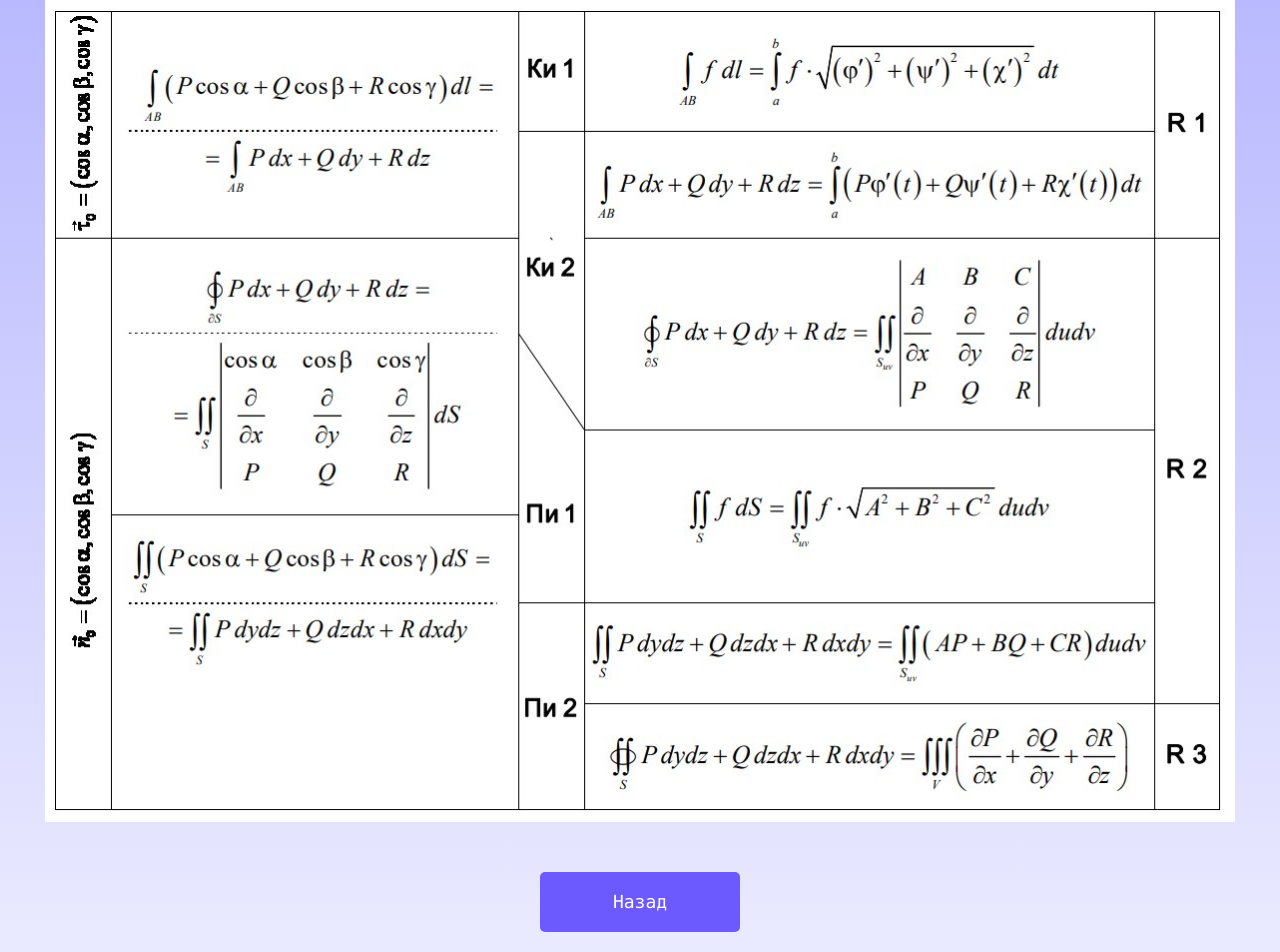
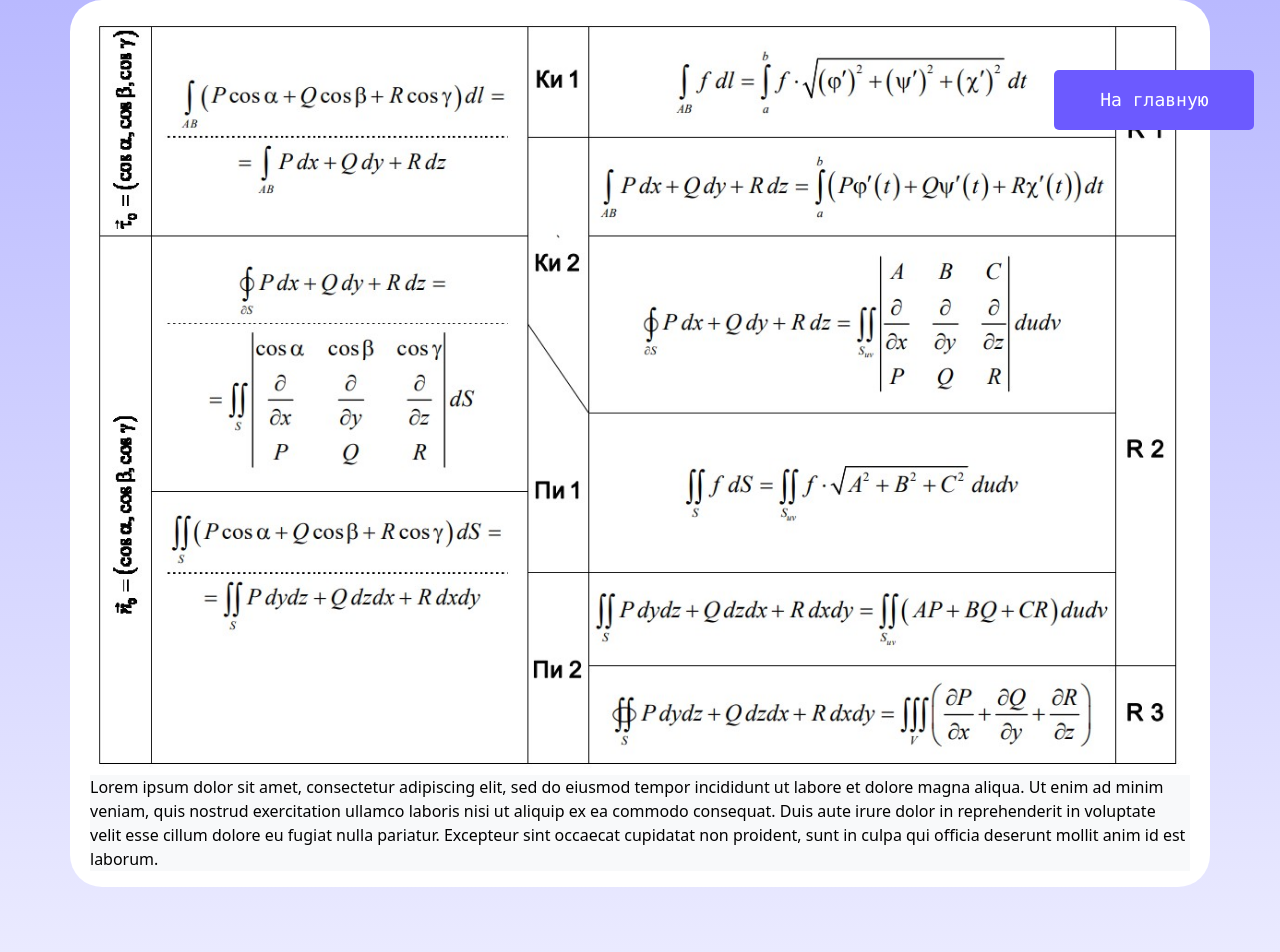
Before and after one commit to ItzSaqr/maths, a plain HTML site: page ki-pi/kipi-home.html in a window 1280 px wide. Shown: the top 952 px of the page. Drawn offline with nearby package versions, Linux system fonts and the light colour scheme.

Commit message:
никогда не мойся

```diff
--- a/ki-pi/kipi-home.html
+++ b/ki-pi/kipi-home.html
@@ -9,9 +9,21 @@
     <meta name="viewport" content="width=device-width, initial-scale=1">
 </head>
 <body>
-<div class="mx-auto p-auto" style="width: 1190px; height: 800px">
-    <img src="../img/table.jpg" class="img-fluid" />
-    <a href="../../maths/index.html" class="button">Назад</a>
+<div class="home">
+    <a href="../../maths/index.html"
+        class="button"> На главную
+    </a>
+</div>
+<div class="container p-3 rounded-5 bg-white">
+    <div class="mx-auto p-auto" style="width: 1100px">
+    <img src="../img/table.jpg" class="img-fluid"/>
+        <div class="text-bg-light" style="animation: alternate">
+            Lorem ipsum dolor sit amet, consectetur adipiscing elit, sed do eiusmod tempor incididunt ut labore et dolore magna aliqua.
+            Ut enim ad minim veniam, quis nostrud exercitation ullamco laboris nisi ut aliquip ex ea commodo consequat.
+            Duis aute irure dolor in reprehenderit in voluptate velit esse cillum dolore eu fugiat nulla pariatur.
+            Excepteur sint occaecat cupidatat non proident, sunt in culpa qui officia deserunt mollit anim id est laborum.
+        </div>
+</div>
 </div>
 </body>
 </html>
--- a/styles/style.css
+++ b/styles/style.css
@@ -13,6 +13,11 @@
     font-family: Consolas;
     transition: background-color 0.5s;
 }
+.home {
+    position: absolute;
+    top: 20px;
+    right: 2%;
+}
 .button:hover {
     background-color: #2d2855;
 }
@@ -22,4 +27,12 @@ body {
     background: linear-gradient(to bottom, #b9b9ff, #FFFFFF);
     overflow: hidden;
     position: relative;
+    overflow-y: scroll;
+    scroll-behavior: smooth;
 }
+.scroll-container {
+    width: auto;
+    height: 900px;
+    overflow-y: scroll;
+    scroll-behavior: smooth;
+}
```
Also changed, not shown: index.html (line endings or trailing spaces).
